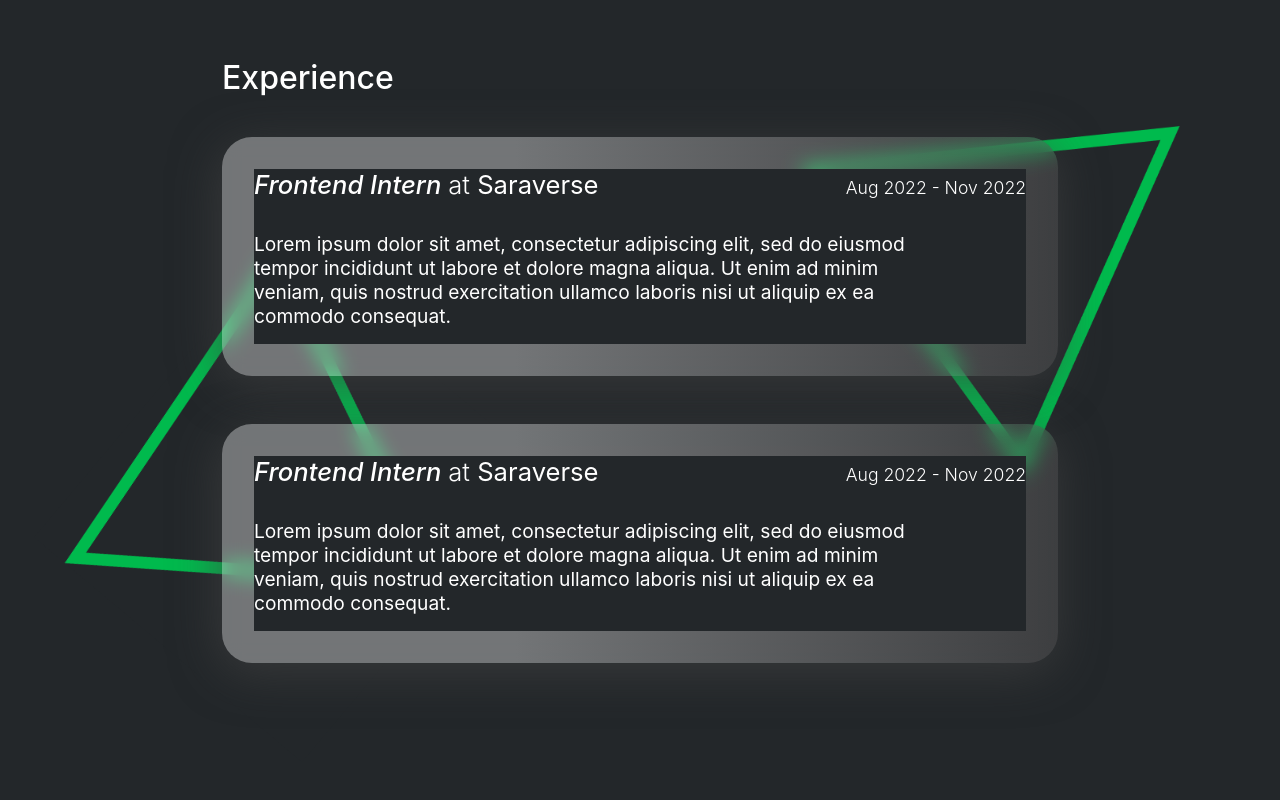
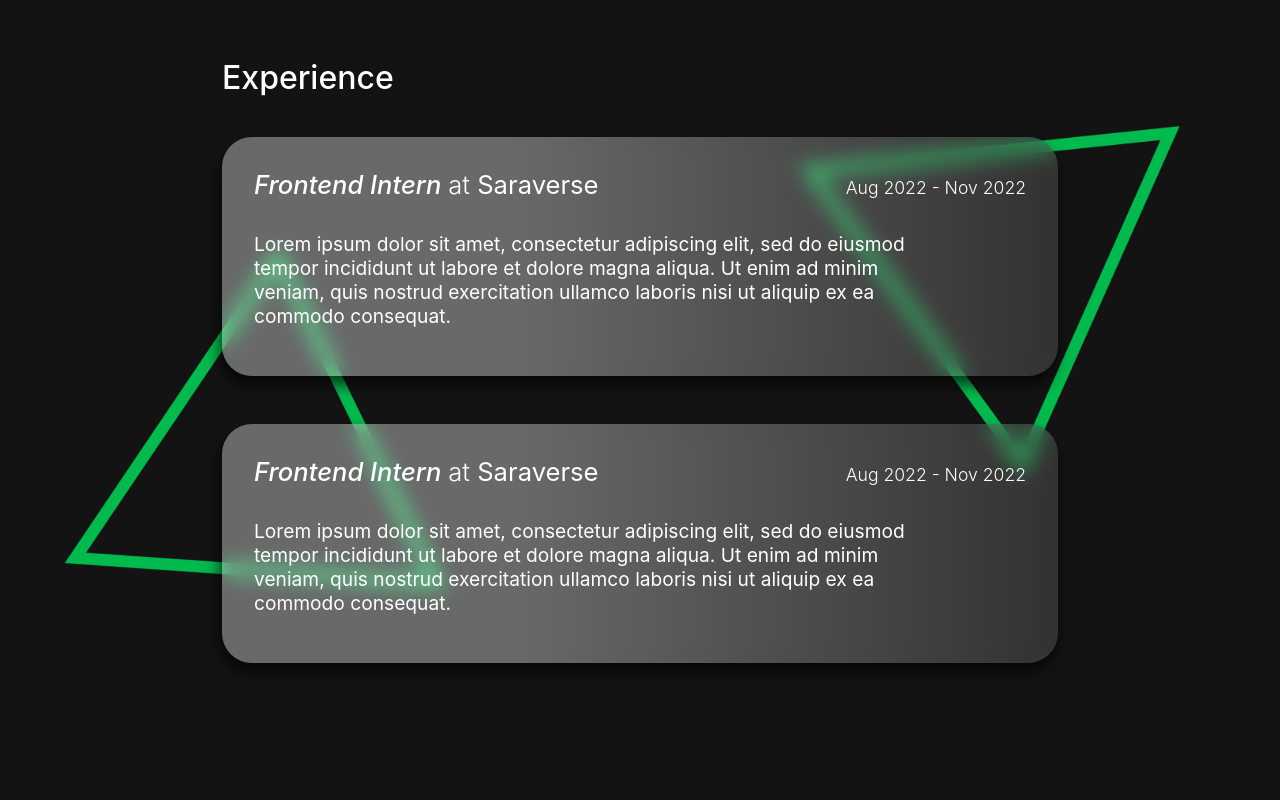
Before and after one commit to pbdsce/portfolio-template, a React (Create React App) app: page / in a window 1280 px wide. Shown: the part 840-1640 px from the top of the page. Built offline with nearby package versions, Linux system fonts and the light colour scheme.

Commit message:
fixed experience shadow

```diff
--- a/src/App.css
+++ b/src/App.css
@@ -6,7 +6,6 @@
 
 body {
     background: rgb(19, 19, 19);
-
 }
 
 a {
--- a/src/Components/Experience/experience.css
+++ b/src/Components/Experience/experience.css
@@ -49,14 +49,13 @@
     padding: 2rem;
     width: 100%;
     margin: 2.5rem 0 0;
-    /* background-color: rgba(255, 255, 255, 0.351); */
     background: rgb(255, 255, 255);
     background: linear-gradient(90deg, rgba(255, 255, 255, 0.363) 0%, rgba(255, 255, 255, 0.363) 35%, rgba(108, 105, 105, 0.363) 100%);
     backdrop-filter: blur(10px);
     box-shadow: #000;
-    box-shadow: -2px 9px 25px 0px rgba(0, 0, 0, 0.68);
-    -webkit-box-shadow: -2px 9px 48px 0px rgba(67, 66, 66, 0.68);
-    -moz-box-shadow: -2px 9px 25px 0px rgba(0, 0, 0, 0.68);
+    box-shadow: -2px 9px 15px 0px rgba(0, 0, 0, 0.68);
+    -webkit-box-shadow: -2px 9px 15px 0px rgba(0, 0, 0, 0.68);
+    -moz-box-shadow: -2px 9px 15px 0px rgba(0, 0, 0, 0.68);
     border-radius: 30px;
 }
 
--- a/src/Sections/Project/Project.css
+++ b/src/Sections/Project/Project.css
@@ -1,6 +1,6 @@
-*{
+/* *{
     background-color: #23272a;
-  }
+  } */
 
 .flex-row{
     display: flex;
```
